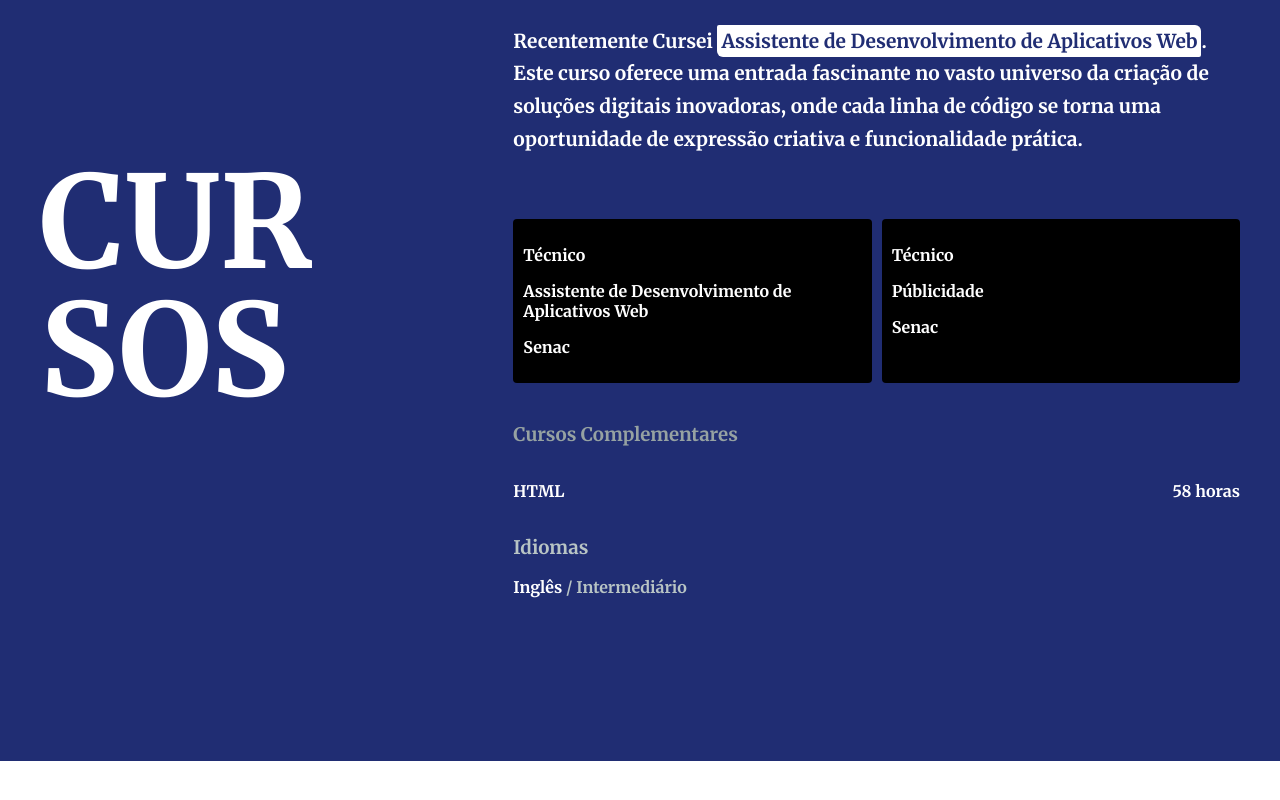
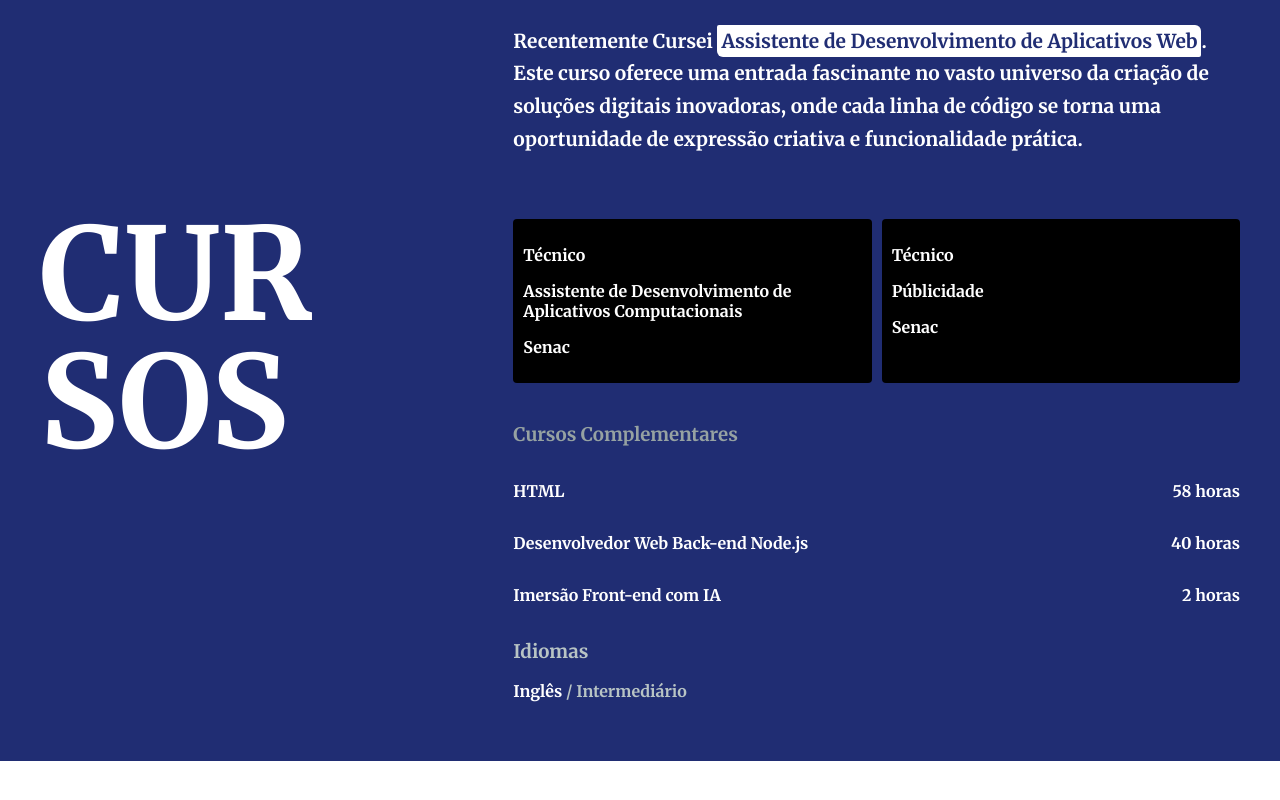
Before and after one commit to Lygmss/project-portfolio, a plain HTML site: page index.html in a window 1280 px wide. Shown: the part 1960-2760 px from the top of the page. Drawn offline with Linux system fonts and the light colour scheme; some packages are replaced by stand-ins of ours; a script that the page names is missing.

Commit message:
Update index.html

```diff
--- a/index.html
+++ b/index.html
@@ -22,7 +22,7 @@
         <div id="perfil">
             <img src="img/perfil.png" alt="">
             <div id="perfil-dados">
-                <h1>Desenvolvedor Web FullStack</h1>
+                <h1>Desenvolvedora Web | Front-end e Back-end</h1>
                 <h2>Lyrian Saran</h2>
                 <p>Projetos Web</p>
 
@@ -40,7 +40,7 @@
 
             <div id="projetos-lista">
                 <h3>Projeto Musica</h3>
-                <h3>Desenvolvedor FrontEnd</h3>
+                <h3>Desenvolvedora FrontEnd</h3>
                 <p>Projeto teste de FrontEnd, foi desenvolvido um site simples e informativo sobre a banda Black Sabbath, apresentando varias informações
                     e seus maiores sucessos. Contendo somente uma pagina onde visualmente se assemelha a um blog temático da banda, com contrastes e cores
                     que combinam com a estetica da banda em questão.
@@ -112,7 +112,7 @@
                     <div id="cursos-lista">
                         <div class="cursos-item">
                             <p class="nivel">Técnico</p>
-                            <p class="titulo">Assistente de Desenvolvimento de Aplicativos Web</p>
+                            <p class="titulo">Assistente de Desenvolvimento de Aplicativos Computacionais</p>
                             <p class="local">Senac</p>
                         </div>
                         <div class="cursos-item">
@@ -122,16 +122,24 @@
 
                         </div>
 
-
                     </div>
 
                     <div id="cursos-complementares">
                         <h3>Cursos Complementares</h3>
                         <div id="cursos-complementares-lista">
+
                             <div class="cursos-complementares-item">
                                 <p>HTML</p>
                                 <P>58 horas</P>
+                            </div>
 
+                            <div class="cursos-complementares-item">
+                                <p>Desenvolvedor Web Back-end Node.js</p>
+                                <P>40 horas</P>
+                            </div>
+                             <div class="cursos-complementares-item">
+                                <p>Imersão Front-end com IA</p>
+                                <P>2 horas</P>
                             </div>
                         </div>
                     </div>
```
